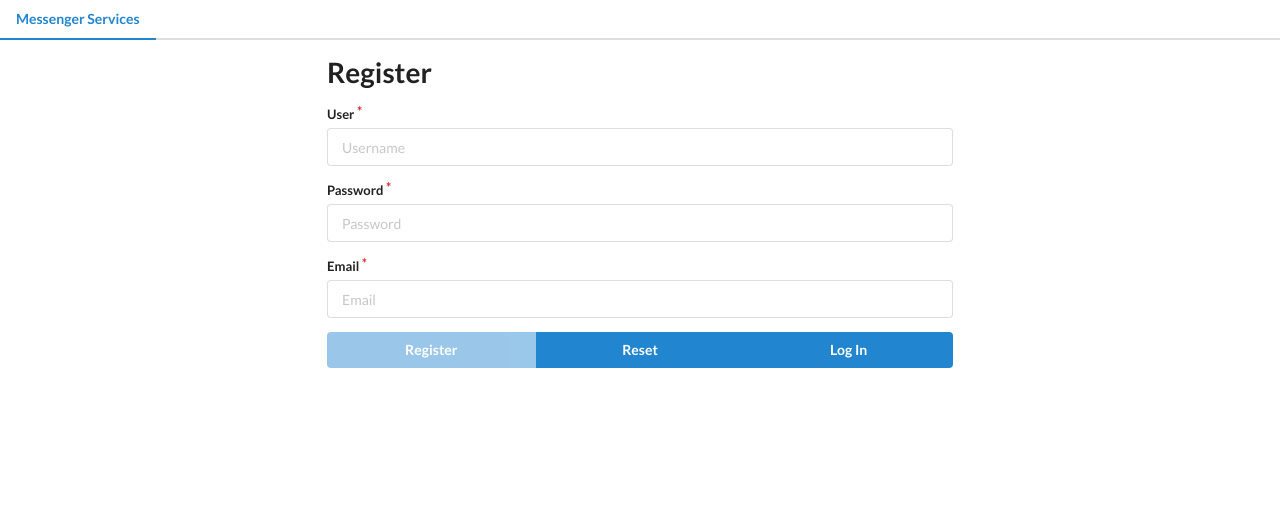
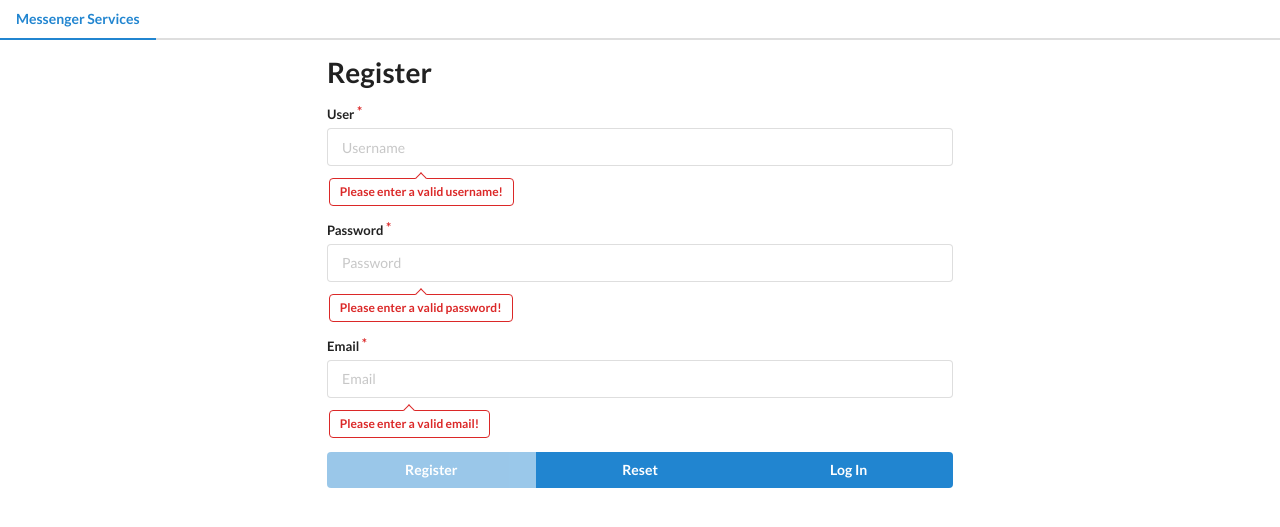
Before and after one commit to missmay4/MessengerServices, a PHP site: page /MessengerServices/views/register.php in a window 1280 px wide. Shown: the top 527 px of the page. Run offline with PHP 8.4, Linux system fonts and the light colour scheme.

Commit message:
register messages

```diff
--- a/src/views/js/checkRegisterButton.js
+++ b/src/views/js/checkRegisterButton.js
@@ -11,7 +11,23 @@ function checkData(){
     // The password should contain at least 8 from the mentioned characters -> [a-zA-Z0-9]{8,}
     var regexMail = /.+\@.+\..+/;
 
-    console.log(regexMail.test(mail));
+    if(regexUsr.test(user)){
+        document.getElementById("nameJS").style.display ="none";
+    }else{
+        document.getElementById("nameJS").style.display ="block";
+    }
+
+    if(regexPass.test(pass)){
+        document.getElementById("passJS").style.display ="none";
+    }else{
+        document.getElementById("passJS").style.display ="block";
+    }
+
+    if(regexMail.test(mail)){
+        document.getElementById("emailJS").style.display ="none";
+    }else{
+        document.getElementById("emailJS").style.display ="block";
+    }
 
     if (regexUsr.test(user) && regexPass.test(pass) && regexMail.test(mail)){
         return false;
@@ -27,21 +43,20 @@ function setUpFormulario(){
     var pass = document.getElementById('pswd');
     var mail = document.getElementById('mail');
 
-    user.onkeypress = function () {
+    user.oninput = function () {
         toggleSubmit(checkData());
     }
-    pass.onkeypress = function () {
+    pass.oninput = function () {
         toggleSubmit(checkData());
     }
 
-    mail.onkeypress = function () {
+    mail.oninput = function () {
         toggleSubmit(checkData());
     }
 
 }
 
 function toggleSubmit(state){
-    //console.log(state);
     var boton = document.getElementById('but');
     boton.disabled = state;
 }
--- a/src/views/login.php
+++ b/src/views/login.php
@@ -37,14 +37,14 @@ if ($_SERVER['REQUEST_METHOD'] == 'POST') {
                     <label for="username">User</label>
                     <input type="text" id="usr" name="username" placeholder="Username">
                     <div id="nameJS" class="ui pointing red basic label">
-                        Please enter a value !
+                        Please enter a value!
                     </div>
                 </div>
                 <div class="field required">
                     <label for="password">Password</label>
                     <input type="password" id="pswd" name="password" placeholder="Password">
                     <div id="paswJS" class="ui pointing red basic label">
-                        Please enter a valid password !
+                        Please enter a valid password!
                     </div>
                 </div>
                 <div class="field">
--- a/src/views/register.php
+++ b/src/views/register.php
@@ -41,14 +41,23 @@ if ($_SERVER['REQUEST_METHOD'] == 'POST') {
                 <div class="field required">
                     <label for="username">User</label>
                     <input type="text" name="username" id="usr" placeholder="Username">
+                    <div id="nameJS" class="ui pointing red basic label">
+                        Please enter a valid username!
+                    </div>
                 </div>
                 <div class="field required">
                     <label for="password">Password</label>
                     <input type="password" name="password" id="pswd" placeholder="Password">
+                    <div id="passJS" class="ui pointing red basic label">
+                        Please enter a valid password!
+                    </div>
                 </div>
                 <div class="field required">
                     <label for="email">Email</label>
                     <input type="email" name="email" id="mail" placeholder="Email">
+                    <div id="emailJS" class="ui pointing red basic label">
+                        Please enter a valid email!
+                    </div>
                 </div>
                 <div class="three ui buttons">
                     <button class="blue ui button" type="submit" id="but" disabled>Register</button>
```
